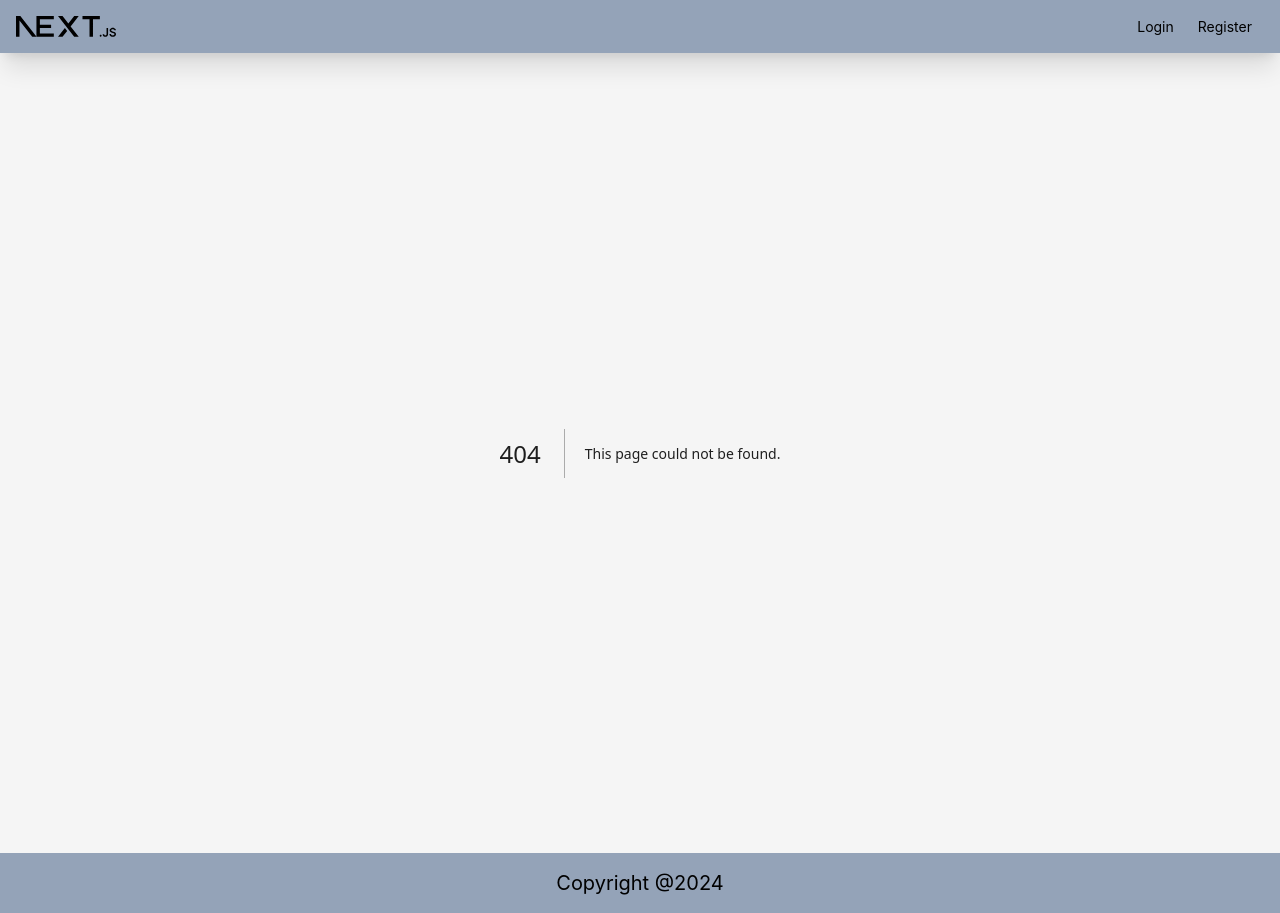
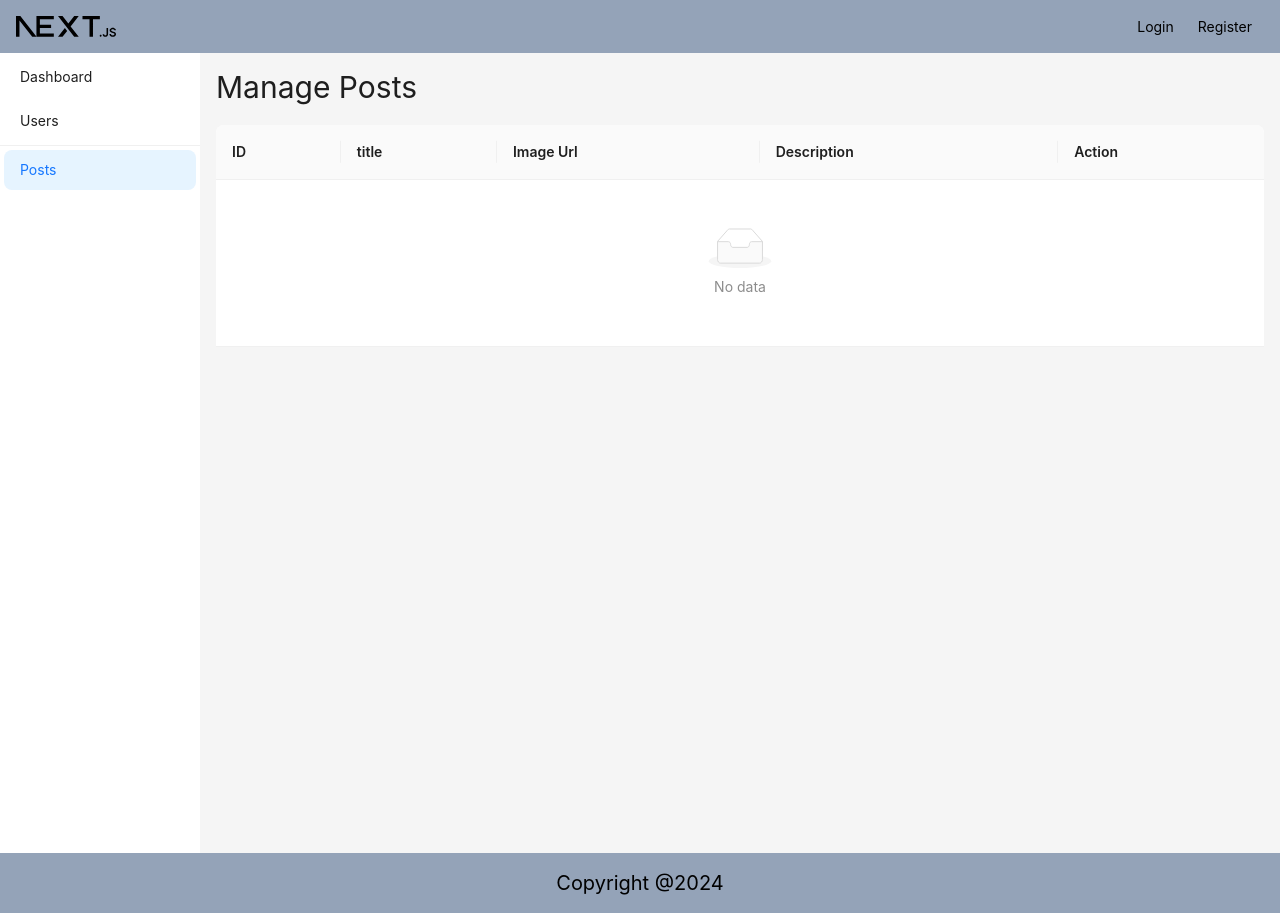
Before and after one commit to MarkMPW/dashboard-ui-nextjs-antd, a Next.js app: page /admin/posts in a window 1280 px wide. Before the commit this address had no page. Built offline with nearby package versions, Linux system fonts and the light colour scheme.

Commit message:
create post table

```diff
--- /dev/null
+++ b/src/app/admin/components/PostTable.tsx
@@ -0,0 +1,59 @@
+'use client'
+
+import React from 'react'
+
+import { Table, TableProps, Button, Space } from 'antd'
+
+interface PostTableType {
+  id: number
+  title: string
+  imageUrl: string
+  description: string
+}
+
+const PostTable = ({ dataSource }: { dataSource: PostTableType[] }) => {
+
+  const columns: TableProps<PostTableType>['columns'] = [
+    {
+      title: 'ID',
+      dataIndex: 'id',
+      key: 'id'
+    },
+    {
+      title: 'title',
+      dataIndex: 'title',
+      key: 'title'
+    },
+    {
+      title: 'Image Url',
+      dataIndex: 'imageUrl',
+      key: 'imageUrl'
+    },
+    {
+      title: 'Description',
+      dataIndex: 'description',
+      key: 'description'
+    },
+    {
+      title: 'Action',
+      key: 'action',
+      render: (_, record) => (
+        <Space>
+          <Button type='primary'>Edit</Button>
+          <Button danger type='primary'>Delete</Button>
+        </Space>
+      )
+    }
+  ]
+
+  return (
+    <Table
+      columns={columns}
+      dataSource={dataSource}
+      rowKey='id'
+      pagination={{ defaultPageSize: 5 }}
+    />
+  )
+}
+
+export default PostTable
--- /dev/null
+++ b/src/app/admin/posts/page.tsx
@@ -0,0 +1,26 @@
+'use client'
+
+import { AllPostsType } from '@/app/welcome/page'
+import React, { useEffect, useState } from 'react'
+import PostTable from '../components/PostTable'
+
+const ManagePostPage = () => {
+
+  const [postData, setPostData] = useState<AllPostsType[]>([])
+
+  useEffect(()=> {
+    const getPosts = localStorage.getItem('posts')
+    const posts = getPosts ? JSON.parse(getPosts) : null
+
+    setPostData(posts)
+  }, [])
+
+  return (
+    <div>
+      <h1 className='text-3xl mb-5'>Manage Posts</h1>
+      <PostTable dataSource={postData}/>
+    </div>
+  )
+}
+
+export default ManagePostPage
```
